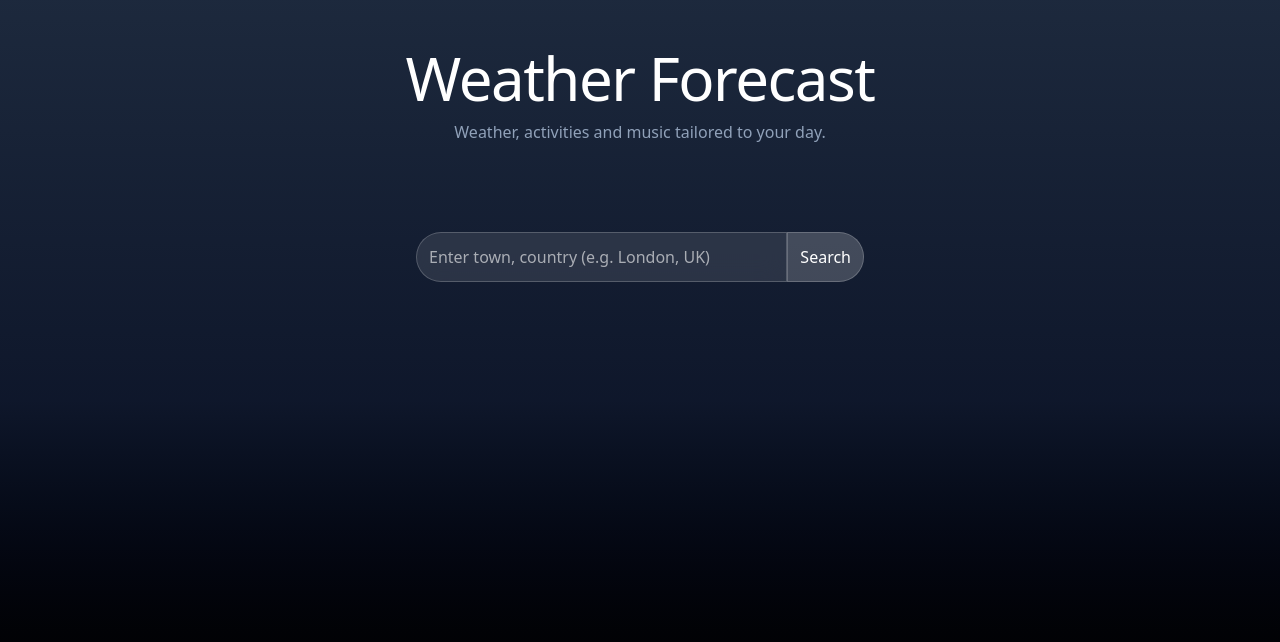
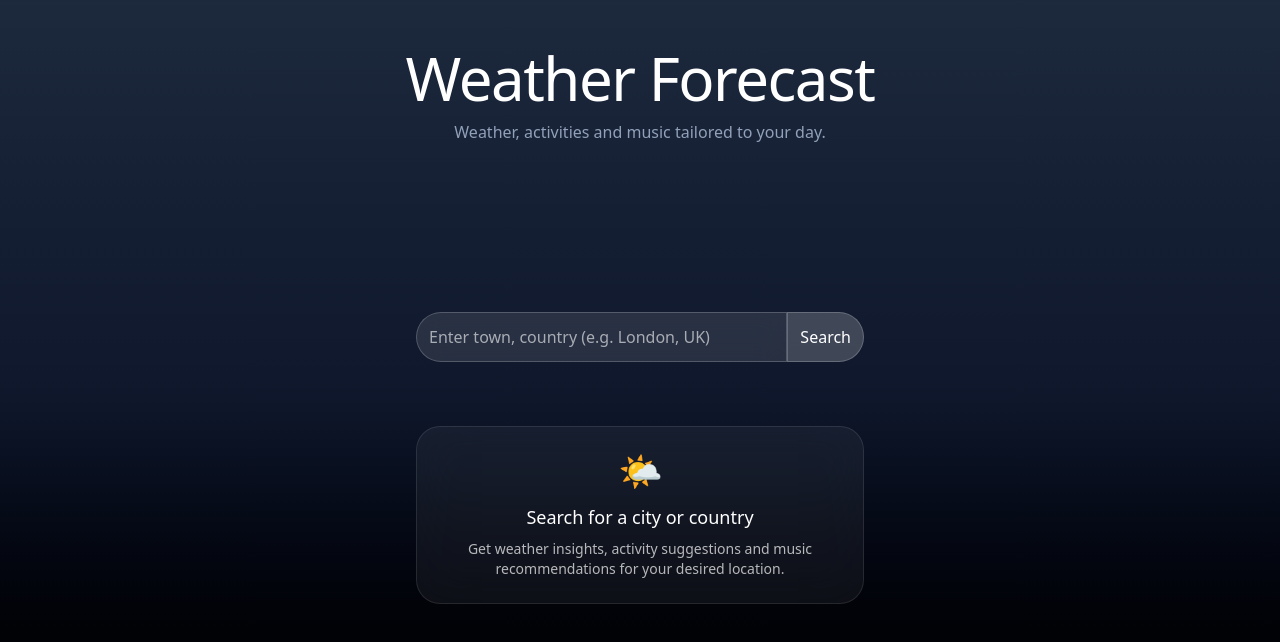
Before and after one commit to SobiahSelvarajah/ss-weather-app, a Next.js app: page / in a window 1280 px wide. Shown: the top 642 px of the page. Built offline with nearby package versions, Linux system fonts and the light colour scheme; no server answers.

Commit message:
feat: empty state added to initial page

```diff
--- a/src/app/page.tsx
+++ b/src/app/page.tsx
@@ -3,6 +3,7 @@
 import { useState } from "react";
 import Header from "@/components/layout/Header";
 import SearchBar from "@/components/search/SearchBar";
+import EmptyState from "@/components/ui/EmptyState";
 import WeatherCard from "@/components/weather/WeatherCard";
 import { getWeather } from "@/services/WeatherService";
 import { weatherThemes, defaultTheme } from "@/data/weatherThemes";
@@ -60,12 +61,16 @@ export default function Home() {
   return (
     <main className={`min-h-screen bg-linear-to-b ${theme} text-white flex flex-col transition-all duration-700`}>
       <Header/>
-      <section className="flex flex-1 flex-col items-center px-5 pt-10">
-        <div className="w-full max-w-md space-y-6">
+      <section className="flex flex-1 flex-col items-center px-5 py-30">
+        <div className="w-full max-w-md space-y-16">
           <SearchBar
             onSearch={handleSearch}
             loading={loading}
           />
+
+          {!weather && !error && (
+            <EmptyState />
+          )}
 
           {error && (
             <p className="text-sm text-red-400">
--- /dev/null
+++ b/src/components/ui/EmptyState.tsx
@@ -0,0 +1,17 @@
+
+
+export default function EmptyState() {
+    return (
+        <section className="mt-8 rounded-3xl border border-white/10 bg-white/5 p-6 text-center backdrop-blur-xl">
+            <p className="text-4xl">
+                🌤️
+            </p>
+            <h2 className="mt-3 text-lg font-medium">
+                Search for a city or country
+            </h2>
+            <p className="mt-2 text-sm text-white/70">
+                Get weather insights, activity suggestions and music recommendations for your desired location.
+            </p>
+        </section>
+    )
+}
```
